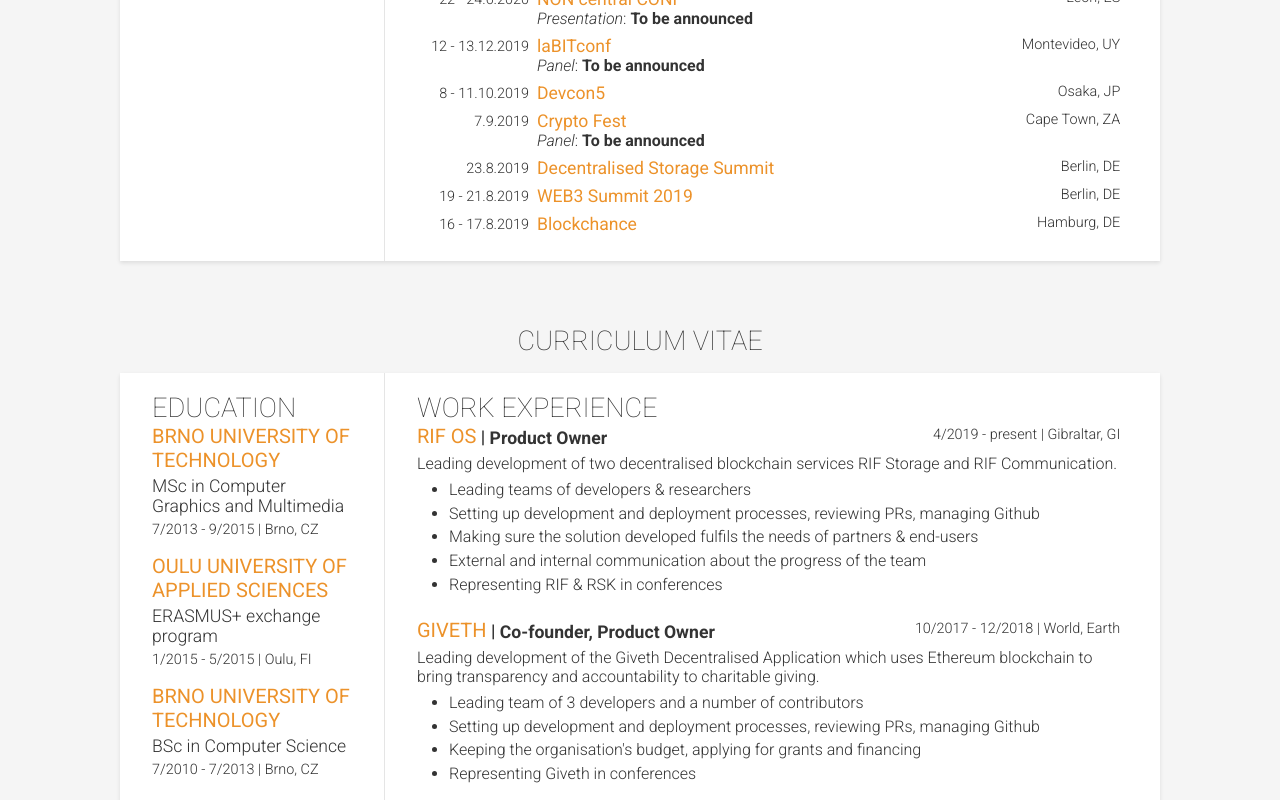
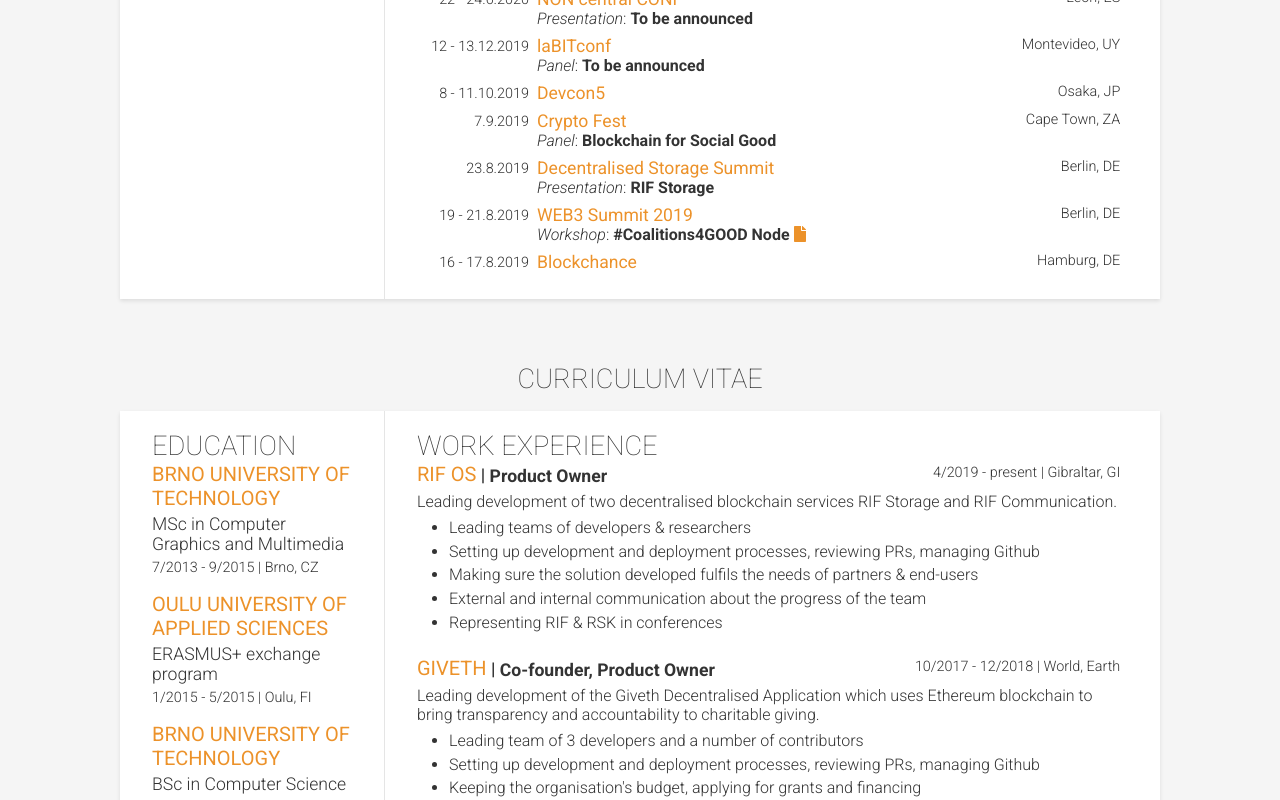
Before and after one commit to vojtechsimetka/website, a React (Create React App) app: page / in a window 1280 px wide. Shown: the part 1540-2340 px from the top of the page. Built offline with nearby package versions, Linux system fonts and the light colour scheme.

Commit message:
Added number of events and presentations

```diff
--- a/src/components/Events.tsx
+++ b/src/components/Events.tsx
@@ -11,7 +11,7 @@ interface IEventsState {
   events: Array<Event>;
 }
 
-const NOW = new Date().getTime();
+const NOW = new Date().getTime() - 86400000;
 
 export default class Events extends React.Component<
   IEventsProps,
--- a/src/data/Events.ts
+++ b/src/data/Events.ts
@@ -45,7 +45,7 @@ export default [
     "Cape Town",
     ELocations.SOUTH_AFRICA,
     "https://cryptofest.co.za/",
-    [{ title: "To be announced", type: ETalkType.PANEL }]
+    [{ title: "Blockchain for Social Good", type: ETalkType.PANEL }]
   ),
   new Event(
     "Decentralised Storage Summit",
@@ -55,7 +55,7 @@ export default [
     "Berlin",
     ELocations.GERMANY,
     "https://www.eventbrite.com/e/decentralised-storage-summit-tickets-62719912948",
-    null
+    [{ title: "RIF Storage", type: ETalkType.PRESENTATION }]
   ),
   new Event(
     "WEB3 Summit 2019",
@@ -65,7 +65,14 @@ export default [
     "Berlin",
     ELocations.GERMANY,
     "https://web3summit.com/",
-    null
+    [
+      {
+        title: "#Coalitions4GOOD Node",
+        type: ETalkType.WORKSHOP,
+        presentation:
+          "https://docs.google.com/document/d/1nwl3whXIalTZb9JxNU_DQ3WoEnP7bJ0GjSJ8nrmyWEY/edit?usp=sharing"
+      }
+    ]
   ),
   new Event(
     "Blockchance",
@@ -236,6 +243,22 @@ export default [
     ]
   ),
   new Event(
+    "Blockchain for Good workshop",
+    EEventType.CONFERENCE,
+    new Date("2018-10-31"),
+    new Date("2018-10-31"),
+    "Prague",
+    ELocations.CZECH_REPUBLIC,
+    "https://devcon4.ethereum.org/index.html",
+    [
+      {
+        type: ETalkType.PANEL,
+        title: "Experience of building and funding dApps",
+        video: "https://youtu.be/oh6fWaX2MWw?t=1470"
+      }
+    ]
+  ),
+  new Event(
     "Devcon4",
     EEventType.CONFERENCE,
     new Date("2018-10-30"),
@@ -323,6 +346,23 @@ export default [
     null
   ),
   new Event(
+    "Innovators Forum 2018",
+    EEventType.CONFERENCE,
+    new Date("2018-02-27"),
+    new Date("2018-02-28"),
+    "Berlin",
+    ELocations.GERMANY,
+    "https://icscentre.org/",
+    [
+      {
+        type: ETalkType.PRESENTATION,
+        title: "Giveth",
+        presentation:
+          "https://drive.google.com/open?id=1b1ISH__52LTfJvTMu51-OXUcH_TFrxIU"
+      }
+    ]
+  ),
+  new Event(
     "Future Club: Blockchain for fundraising",
     EEventType.CONFERENCE,
     new Date("2018-01-17"),
@@ -335,11 +375,11 @@ export default [
   new Event(
     "laBITconf",
     EEventType.CONFERENCE,
-    new Date("2017-12-10"),
-    new Date("2017-12-10"),
+    new Date("2017-12-04"),
+    new Date("2017-12-05"),
     "Bogota",
     ELocations.COLOMBIA,
-    "https://www.labitconf.com/",
+    "https://2017.labitconf.com/",
     null
   ),
   new Event(
--- a/src/models/Event.ts
+++ b/src/models/Event.ts
@@ -11,7 +11,8 @@ export enum ETalkType {
   PRESENTATION = "Presentation",
   DEMO = "Demo",
   JUDGE = "Judge",
-  MENTOR = "Mentor"
+  MENTOR = "Mentor",
+  WORKSHOP = "Workshop"
 }
 
 export const compare = (e1: Event, e2: Event) =>
```
